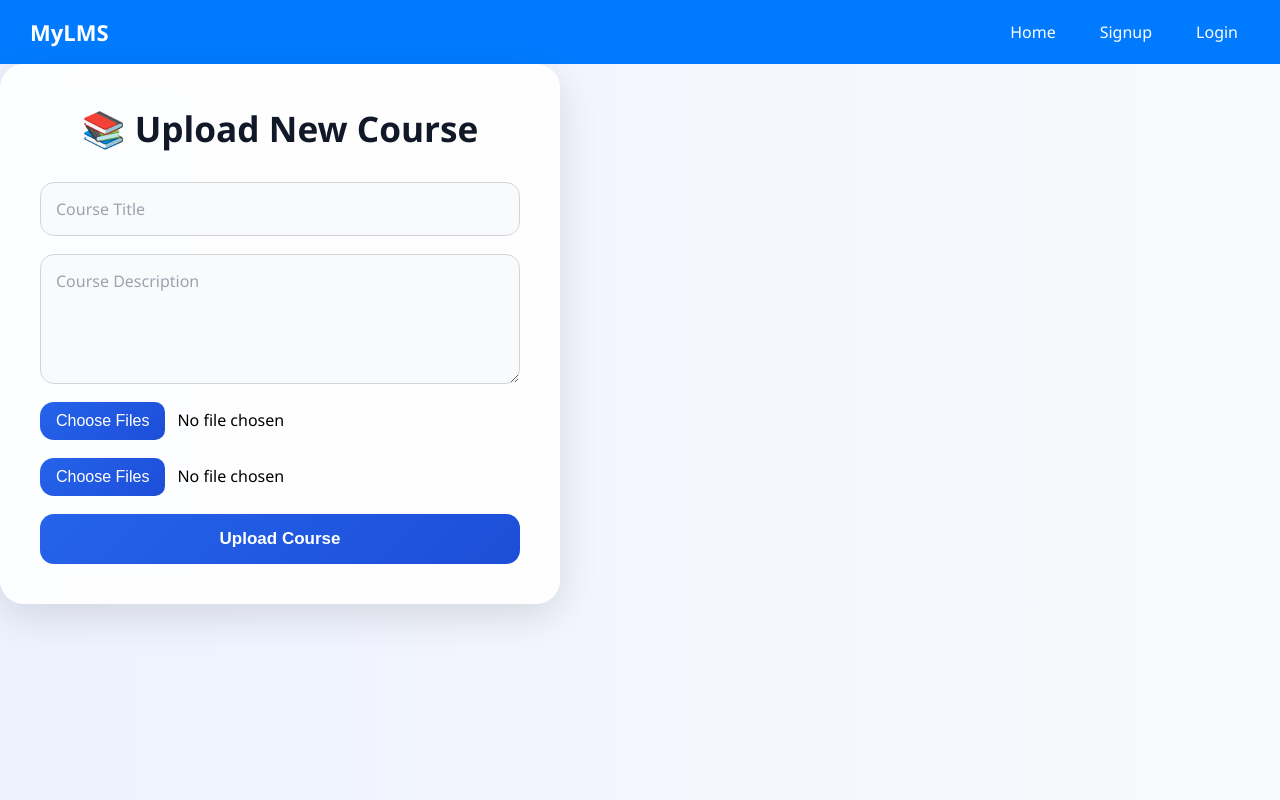
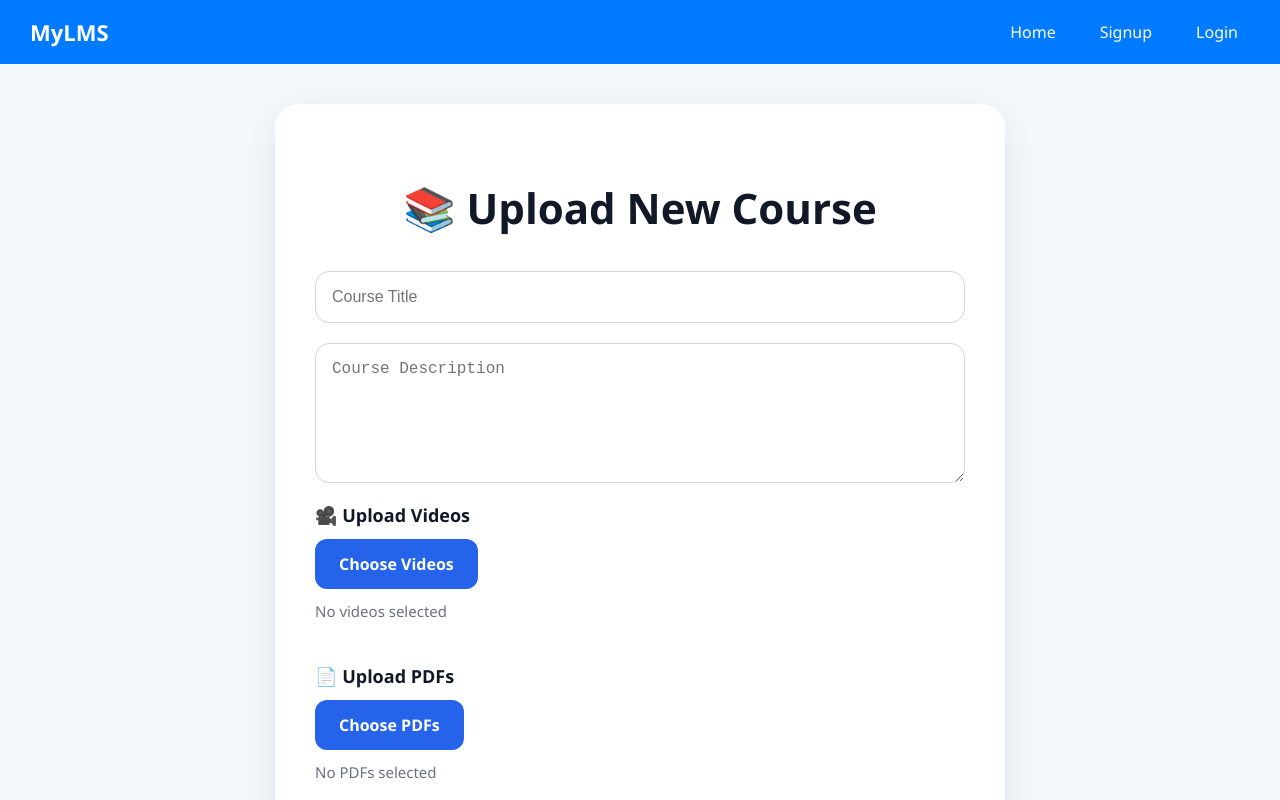
Before and after one commit to sairajnagula123/lms-app, a React (Create React App) app in the folder client/: page /upload in a window 1280 px wide. Shown: the top 800 px of the page. Built offline with nearby package versions, Linux system fonts and the light colour scheme; no server answers.

Commit message:
Fixed PDF upload type

```diff
--- a/client/src/pages/CourseUpload.jsx
+++ b/client/src/pages/CourseUpload.jsx
@@ -43,22 +43,20 @@ function CourseUpload() {
     );
 
     // VIDEOS
-    for (let i = 0; i < videos.length; i++) {
-
+    videos.forEach((video) => {
       formData.append(
         "videos",
-        videos[i]
+        video
       );
-    }
+    });
 
     // PDFS
-    for (let i = 0; i < pdfs.length; i++) {
-
+    pdfs.forEach((pdf) => {
       formData.append(
         "pdfs",
-        pdfs[i]
+        pdf
       );
-    }
+    });
 
     try {
 
@@ -107,6 +105,8 @@ function CourseUpload() {
   };
 
   return (
+    <div className="page">
+
       <div className="upload-container">
 
         <h2>
@@ -150,30 +150,81 @@ function CourseUpload() {
             required
           />
 
-        {/* VIDEOS */}
+          {/* VIDEO UPLOAD */}
+          <div className="upload-box">
+
+            <label className="upload-label">
+              🎥 Upload Videos
+            </label>
+
             <input
               type="file"
               multiple
               accept="video/*"
+              id="videoUpload"
+              hidden
               onChange={(e) =>
                 setVideos(
-              Array.from(e.target.files)
+                  Array.from(
+                    e.target.files
+                  )
                 )
               }
             />
 
-        {/* PDFS */}
+            <label
+              htmlFor="videoUpload"
+              className="custom-upload-btn"
+            >
+              Choose Videos
+            </label>
+
+            <p className="file-count">
+              {videos.length > 0
+                ? `${videos.length} video(s) selected`
+                : "No videos selected"}
+            </p>
+
+          </div>
+
+          {/* PDF UPLOAD */}
+          <div className="upload-box">
+
+            <label className="upload-label">
+              📄 Upload PDFs
+            </label>
+
             <input
               type="file"
               multiple
               accept="application/pdf"
+              id="pdfUpload"
+              hidden
               onChange={(e) =>
                 setPdfs(
-              Array.from(e.target.files)
+                  Array.from(
+                    e.target.files
+                  )
                 )
               }
             />
 
+            <label
+              htmlFor="pdfUpload"
+              className="custom-upload-btn"
+            >
+              Choose PDFs
+            </label>
+
+            <p className="file-count">
+              {pdfs.length > 0
+                ? `${pdfs.length} PDF(s) selected`
+                : "No PDFs selected"}
+            </p>
+
+          </div>
+
+          {/* SUBMIT */}
           <button
             type="submit"
             disabled={loading}
@@ -184,6 +235,8 @@ function CourseUpload() {
           </button>
 
         </form>
+
+      </div>
     </div>
   );
 }
--- a/client/src/styles/CourseUpload.css
+++ b/client/src/styles/CourseUpload.css
@@ -1,402 +1,148 @@
-* {
-  margin: 0;
-  padding: 0;
+.page {
+  min-height: 100vh;
+  background: #f4f7fb;
+  display: flex;
+  justify-content: center;
+  align-items: center;
+  padding: 40px 20px;
+}
+
+.upload-container {
+  width: 100%;
+  max-width: 650px;
+  background: white;
+  padding: 40px;
+  border-radius: 24px;
+  box-shadow: 0 10px 35px rgba(0,0,0,0.08);
+}
+
+.upload-container h2 {
+  text-align: center;
+  font-size: 42px;
+  color: #111827;
+  margin-bottom: 35px;
+}
+
+.upload-container form {
+  display: flex;
+  flex-direction: column;
+}
+
+.upload-container input,
+.upload-container textarea {
+  width: 100%;
+  padding: 16px;
+  margin-bottom: 20px;
+  border: 1px solid #d1d5db;
+  border-radius: 14px;
+  font-size: 16px;
+  outline: none;
+  transition: 0.3s;
   box-sizing: border-box;
 }
 
-body {
-  font-family: "Poppins", sans-serif;
-
-  background: linear-gradient(
-    135deg,
-    #dbeafe,
-    #eef2ff,
-    #f8fafc
-  );
+.upload-container input:focus,
+.upload-container textarea:focus {
+  border-color: #2563eb;
+  box-shadow: 0 0 0 4px rgba(37,99,235,0.1);
 }
 
-/* Full Page Center */
-.page {
-  min-height: 100vh;
-
-  display: flex;
-  justify-content: center;
-  align-items: center;
-
-  padding: 20px;
+.upload-container textarea {
+  min-height: 140px;
+  resize: vertical;
 }
 
-/* Upload Card */
-.upload-container {
-  width: 100%;
-  max-width: 560px;
-
-  background: rgba(255, 255, 255, 0.88);
-
-  backdrop-filter: blur(14px);
-
-  border-radius: 24px;
-
-  padding: 40px;
-
-  box-shadow: 0 12px 40px rgba(0, 0, 0, 0.12);
-
-  transition: all 0.3s ease;
-
-  animation: fadeIn 0.5s ease;
+/* UPLOAD BOX */
+.upload-box {
+  margin-bottom: 28px;
 }
 
-.upload-container:hover {
-  transform: translateY(-4px);
-
-  box-shadow: 0 18px 45px rgba(0, 0, 0, 0.15);
-}
-
-/* Heading */
-.upload-container h2 {
-  text-align: center;
-
-  margin-bottom: 30px;
-
-  font-size: 2.2rem;
-
-  font-weight: 700;
-
+.upload-label {
+  display: block;
+  margin-bottom: 12px;
+  font-size: 18px;
+  font-weight: 600;
   color: #111827;
 }
 
-/* Form */
-.upload-container form {
-  display: flex;
-  flex-direction: column;
-
-  gap: 18px;
+.custom-upload-btn {
+  display: inline-block;
+  background: #2563eb;
+  color: white;
+  padding: 14px 24px;
+  border-radius: 12px;
+  cursor: pointer;
+  font-size: 16px;
+  font-weight: 600;
+  transition: 0.3s;
 }
 
-/* Inputs */
-.upload-container input,
-.upload-container textarea,
-.upload-container select {
-  width: 100%;
-
-  padding: 15px;
-
-  border-radius: 14px;
-
-  border: 1px solid #d1d5db;
-
-  background: #f9fafb;
-
-  font-size: 16px;
-
-  transition: all 0.3s ease;
-
-  font-family: inherit;
-}
-
-/* Placeholder */
-.upload-container input::placeholder,
-.upload-container textarea::placeholder {
-  color: #9ca3af;
-}
-
-/* Hover */
-.upload-container input:hover,
-.upload-container textarea:hover,
-.upload-container select:hover {
-  border-color: #93c5fd;
-}
-
-/* Focus */
-.upload-container input:focus,
-.upload-container textarea:focus,
-.upload-container select:focus {
-  outline: none;
-
-  border-color: #2563eb;
-
-  background: white;
-
-  box-shadow: 0 0 0 4px rgba(37, 99, 235, 0.15);
-}
-
-/* Textarea */
-.upload-container textarea {
-  min-height: 130px;
-
-  resize: vertical;
-}
-
-/* Custom Scrollbar */
-.upload-container textarea::-webkit-scrollbar {
-  width: 8px;
-}
-
-.upload-container textarea::-webkit-scrollbar-thumb {
-  background: #cbd5e1;
-  border-radius: 10px;
-}
-
-/* File Upload Area */
-.file-upload {
-  border: 2px dashed #93c5fd;
-
-  padding: 22px;
-
-  border-radius: 16px;
-
-  background: #f8fbff;
-
-  transition: 0.3s ease;
-}
-
-.file-upload:hover {
-  border-color: #2563eb;
-
-  background: #eff6ff;
-}
-
-/* File Input */
-.upload-container input[type="file"] {
-  border: none;
-
-  background: transparent;
-
-  cursor: pointer;
-
-  padding: 0;
-}
-
-/* Native Upload Button */
-.upload-container input[type="file"]::file-selector-button {
-  border: none;
-
-  background: linear-gradient(
-    135deg,
-    #2563eb,
-    #1d4ed8
-  );
-
-  padding: 10px 16px;
-
-  border-radius: 10px;
-
-  color: white;
-
-  cursor: pointer;
-
-  margin-right: 12px;
-
-  transition: 0.3s ease;
-}
-
-.upload-container
-  input[type="file"]::file-selector-button:hover {
+.custom-upload-btn:hover {
+  background: #1d4ed8;
   transform: translateY(-2px);
 }
 
-/* File Name */
-.file-name {
-  font-size: 14px;
-
-  color: #374151;
-
-  word-break: break-word;
-
-  margin-top: -5px;
+.file-count {
+  margin-top: 12px;
+  color: #6b7280;
+  font-size: 15px;
 }
 
-/* Button */
+/* BUTTON */
 .upload-container button {
-  padding: 15px;
-
+  width: 100%;
+  padding: 16px;
   border: none;
-
   border-radius: 14px;
-
-  background: linear-gradient(
-    135deg,
-    #2563eb,
-    #1d4ed8
-  );
-
+  background: #2563eb;
   color: white;
-
-  font-size: 17px;
-
-  font-weight: 600;
-
+  font-size: 18px;
+  font-weight: bold;
   cursor: pointer;
-
-  transition: all 0.3s ease;
+  transition: 0.3s;
 }
 
-/* Hover */
 .upload-container button:hover {
-  transform: translateY(-3px);
-
-  box-shadow: 0 10px 22px
-    rgba(37, 99, 235, 0.3);
+  background: #1d4ed8;
+  transform: translateY(-2px);
 }
 
-/* Click */
-.upload-container button:active {
-  transform: scale(0.98);
-}
-
-/* Disabled */
 .upload-container button:disabled {
   opacity: 0.7;
-
   cursor: not-allowed;
 }
 
-/* Messages */
+/* SUCCESS */
+.success {
+  background: #dcfce7;
+  color: #166534;
+  padding: 14px;
+  border-radius: 12px;
+  margin-bottom: 20px;
+  text-align: center;
+  font-weight: 600;
+}
+
+/* ERROR */
 .error {
   background: #fee2e2;
-
-  color: #dc2626;
-
-  padding: 12px;
-
-  border-radius: 10px;
-
-  border: 1px solid #fecaca;
+  color: #991b1b;
+  padding: 14px;
+  border-radius: 12px;
+  margin-bottom: 20px;
+  text-align: center;
+  font-weight: 600;
 }
 
-.success {
-  background: #dcfce7;
+/* MOBILE */
+@media (max-width: 768px) {
 
-  color: #166534;
-
-  padding: 12px;
-
-  border-radius: 10px;
-
-  border: 1px solid #86efac;
-}
-
-/* Loader */
-.loader {
-  width: 20px;
-  height: 20px;
-
-  border: 3px solid white;
-
-  border-top: 3px solid transparent;
-
-  border-radius: 50%;
-
-  display: inline-block;
-
-  animation: spin 0.7s linear infinite;
-}
-
-/* Animations */
-@keyframes spin {
-  to {
-    transform: rotate(360deg);
-  }
-}
-
-@keyframes fadeIn {
-  from {
-    opacity: 0;
-    transform: translateY(20px);
-  }
-
-  to {
-    opacity: 1;
-    transform: translateY(0);
-  }
-}
-
-/* Mobile */
-@media (max-width: 768px) {
   .upload-container {
     padding: 25px;
   }
 
   .upload-container h2 {
-    font-size: 1.8rem;
+    font-size: 30px;
   }
 
-  .upload-container button {
-    font-size: 15px;
-  }
 }
-
-/* Dark Mode */
-.dark {
-  background: #0f172a;
-  color: white;
-}
-
-.dark .upload-container {
-  background: rgba(30, 41, 59, 0.95);
-}
-
-.dark input,
-.dark textarea,
-.dark select {
-  background: #1e293b;
-  color: white;
-  border: 1px solid #334155;
-}
-
-.dark h2 {
-  color: white;
-}
-
-/* Toggle Button */
-.dark-toggle {
-  position: absolute;
-
-  top: 20px;
-  right: 20px;
-
-  border: none;
-
-  padding: 10px 16px;
-
-  border-radius: 10px;
-
-  background: #111827;
-
-  color: white;
-
-  cursor: pointer;
-}
-
-/* Dropzone */
-.dropzone {
-  border: 2px dashed #3b82f6;
-
-  padding: 35px;
-
-  border-radius: 16px;
-
-  text-align: center;
-
-  background: #f8fbff;
-
-  cursor: pointer;
-
-  transition: 0.3s ease;
-}
-
-.dropzone:hover {
-  background: #eff6ff;
-}
-
-.dropzone p {
-  font-size: 18px;
-
-  font-weight: 600;
-}
-
-.dropzone span {
-  color: gray;
-
-  font-size: 14px;
-}
```
Lines whose indentation alone changed are shown as unchanged.
